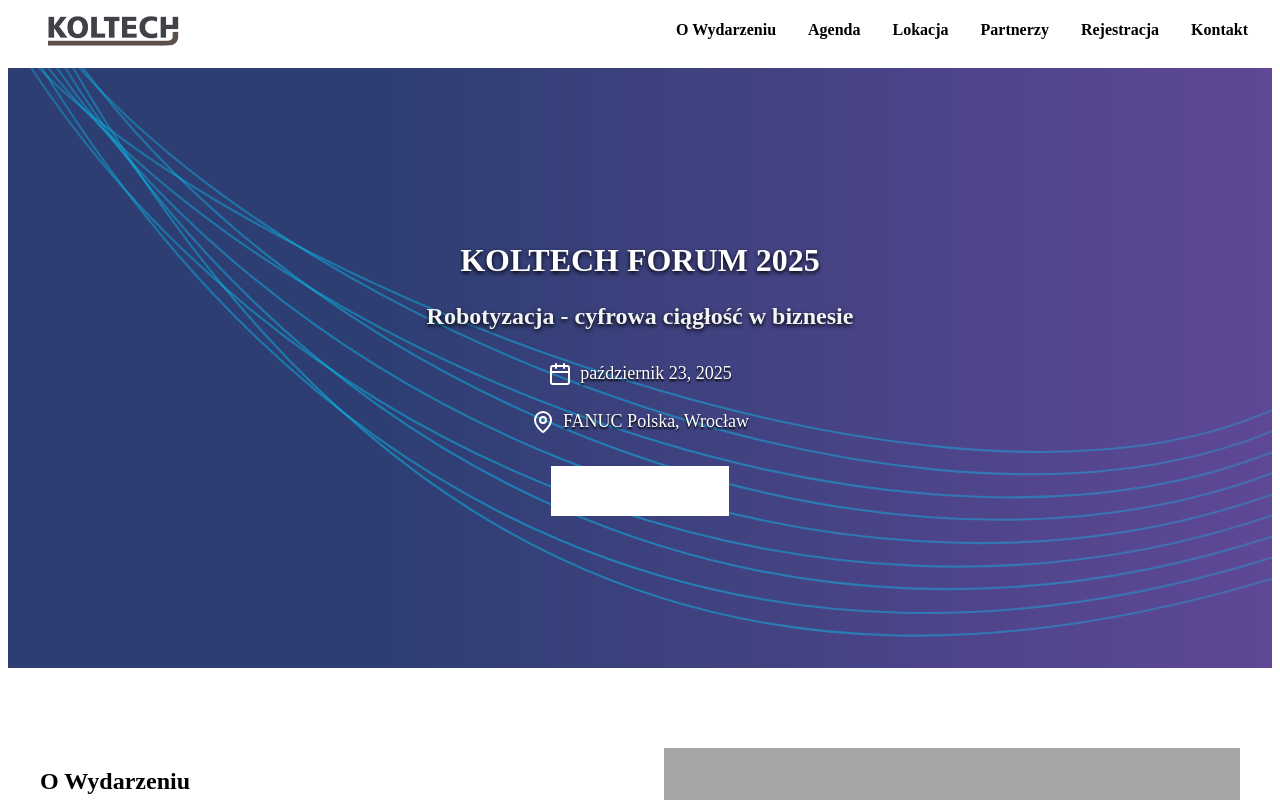
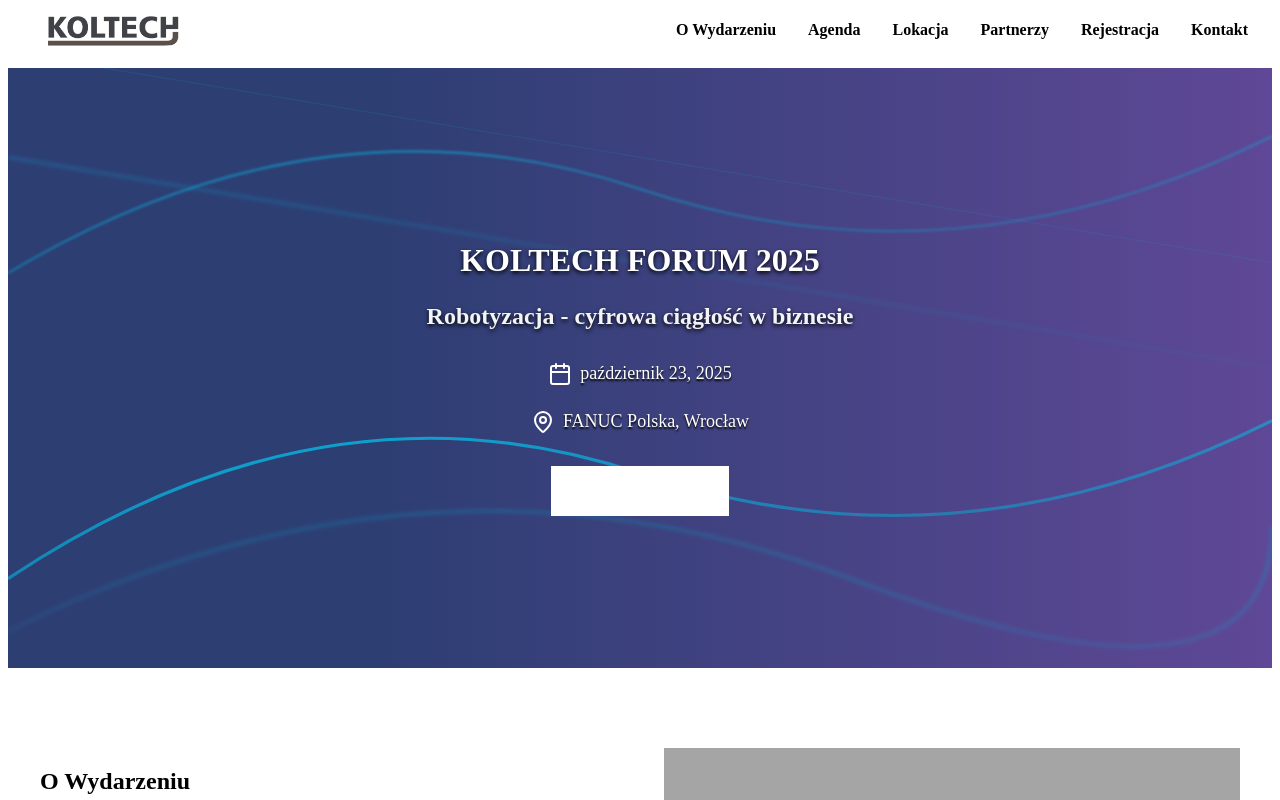
Before and after one commit to koltech-mh/koltech-mh.github.io, a React (Vite) app: page / in a window 1280 px wide. Shown: the top 800 px of the page. Built offline with nearby package versions, Linux system fonts and the light colour scheme; grey boxes are pictures that could not be loaded; the HTML template or start-up script is replaced by a standard one.

Commit message:
Hero background new strokes

```diff
--- a/src/components/Hero.tsx
+++ b/src/components/Hero.tsx
@@ -13,23 +13,35 @@
 
         <svg xmlns="http://www.w3.org/2000/svg" viewBox="0 0 1200 800" preserveAspectRatio="xMidYMid slice" style={{position: 'absolute', top: 0, left: 0, width: '100%', height: '100%', zIndex: 0}}>
           <defs>
-            <linearGradient id="fade" x1="0" y1="1" x2="1" y2="0">
-              <stop offset="0%" stop-color="#00d4ff" stop-opacity="0.6"/>
-              <stop offset="70%" stop-color="#00d4ff" stop-opacity="0.15"/>
-              <stop offset="100%" stop-color="#00d4ff" stop-opacity="0"/>
+            <linearGradient id="grad1" x1="0%" y1="0%" x2="100%" y2="100%">
+              <stop offset="0%" stopColor="#00d4ff" stopOpacity="0.8"/>
+              <stop offset="100%" stopColor="#00a8cc" stopOpacity="0.3"/>
             </linearGradient>
+            <linearGradient id="grad2" x1="100%" y1="0%" x2="0%" y2="100%">
+              <stop offset="0%" stopColor="#0099bb" stopOpacity="0.6"/>
+              <stop offset="100%" stopColor="#00d4ff" stopOpacity="0.1"/>
+            </linearGradient>
+            <filter id="blur">
+              <feGaussianBlur in="SourceGraphic" stdDeviation="2"/>
+            </filter>
+            <filter id="blurLight">
+              <feGaussianBlur in="SourceGraphic" stdDeviation="1"/>
+            </filter>
           </defs>
-          <g fill="none" stroke="url(#fade)" stroke-width="2" transform="translate(0, -100)">
-            <path d="M0,100 C300,700 700,850 1200,700"/>
-            <path d="M0,160 C280,660 720,830 1200,680"/>
-            <path d="M0,120 C260,620 740,810 1200,660"/>
-            <path d="M0,180 C240,580 760,790 1200,640"/>
-            <path d="M0,140 C220,540 780,770 1200,620"/>
-            <path d="M0,100 C200,500 800,750 1200,600"/>
-            <path d="M0,160 C180,460 820,730 1200,580"/>
-            <path d="M0,120 C160,420 840,710 1200,560"/>
-            <path d="M0,180 C140,380 860,690 1200,540"/>
-          </g>
+
+          {/* Large flowing curves */}
+          <path d="M0,600 Q300,400 600,500 T1200,450" stroke="url(#grad1)" strokeWidth="3" fill="none" />
+          <path transform="translate(0, -50)" d="M0,700 Q400,500 800,650 T1200,600" stroke="url(#grad2)" strokeWidth="2" fill="none" filter="url(#blur)"/>
+
+          {/* Accent diagonal lines */}
+          <line x1="0" y1="200" x2="1200" y2="400" stroke="url(#grad1)" strokeWidth="1.5" opacity="0.5" filter="url(#blur)"/>
+          <line x1="0" y1="100" x2="1200" y2="300" stroke="url(#grad2)" strokeWidth="1" opacity="0.4"/>
+
+          {/* Organic curved strokes */}
+          <path transform="translate(0, 30)" d="M1200,150 Q900,300 600,200 Q300,100 0,280" stroke="url(#grad1)" strokeWidth="2.5" fill="none" opacity="0.6" filter="url(#blurLight)"/>
+
+          {/* Bottom accent wave */}
+          <path d="M0,750 Q300,650 600,720 Q900,790 1200,700" stroke="url(#grad2)" strokeWidth="2" fill="none" opacity="0.7"/>
         </svg>
 
         {/*<div className="hero-overlay"></div>*/}
@@ -66,3 +78,32 @@
     </div>
   );
 }
+
+
+/*  OLD BACKGROUND CODE
+
+      <div className="hero-bg">
+        <div className="hero-underlay"></div>
+
+        <svg xmlns="http://www.w3.org/2000/svg" viewBox="0 0 1200 800" preserveAspectRatio="xMidYMid slice" style={{position: 'absolute', top: 0, left: 0, width: '100%', height: '100%', zIndex: 0}}>
+          <defs>
+            <linearGradient id="fade" x1="0" y1="1" x2="1" y2="0">
+              <stop offset="0%" stop-color="#00d4ff" stop-opacity="0.6"/>
+              <stop offset="70%" stop-color="#00d4ff" stop-opacity="0.15"/>
+              <stop offset="100%" stop-color="#00d4ff" stop-opacity="0"/>
+            </linearGradient>
+          </defs>
+          <g fill="none" stroke="url(#fade)" stroke-width="2" transform="translate(0, -100)">
+            <path d="M0,100 C300,700 700,850 1200,700"/>
+            <path d="M0,160 C280,660 720,830 1200,680"/>
+            <path d="M0,120 C260,620 740,810 1200,660"/>
+            <path d="M0,180 C240,580 760,790 1200,640"/>
+            <path d="M0,140 C220,540 780,770 1200,620"/>
+            <path d="M0,100 C200,500 800,750 1200,600"/>
+            <path d="M0,160 C180,460 820,730 1200,580"/>
+            <path d="M0,120 C160,420 840,710 1200,560"/>
+            <path d="M0,180 C140,380 860,690 1200,540"/>
+          </g>
+        </svg>
+      </div>
+*/
```
